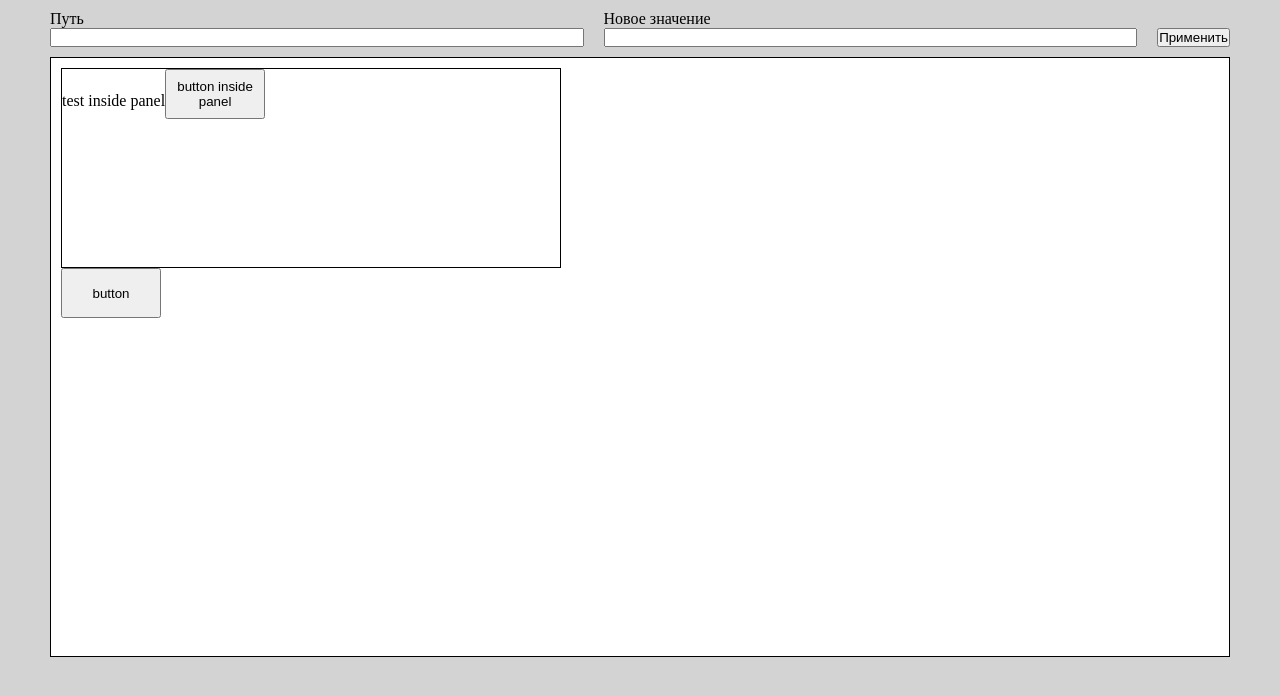
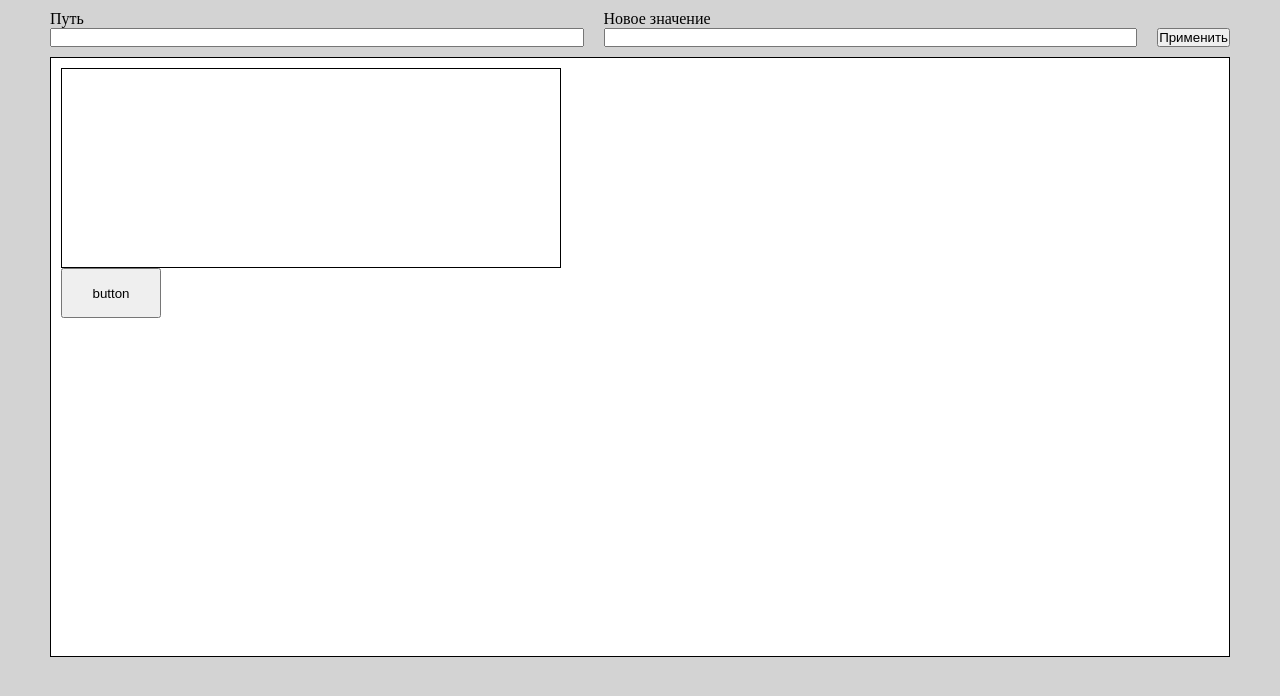
Before and after one commit to i-bayanov/aspect-test-task, a React (Create React App) app: page / in a window 1280 px wide. Shown: the top 696 px of the page. Built offline with nearby package versions, Linux system fonts and the light colour scheme.

Commit message:
change code due to changes in interface

```diff
--- a/src/Content.tsx
+++ b/src/Content.tsx
@@ -6,10 +6,13 @@ import Panel from "./components/Panel";
 
 export default function Content(item: IPanel | ILabel | IButton) {
   const { type, props } = item;
+  let content: Array<IPanel | ILabel | IButton> = [];
+
+  if ('content' in item && item.content) content = item.content;
 
   switch (type) {
     case 'panel':
-      return <Panel {...props} />;
+      return <Panel {...props} content={content} />;
     case 'label':
       return <Label {...props} />;
     case 'button':
```
